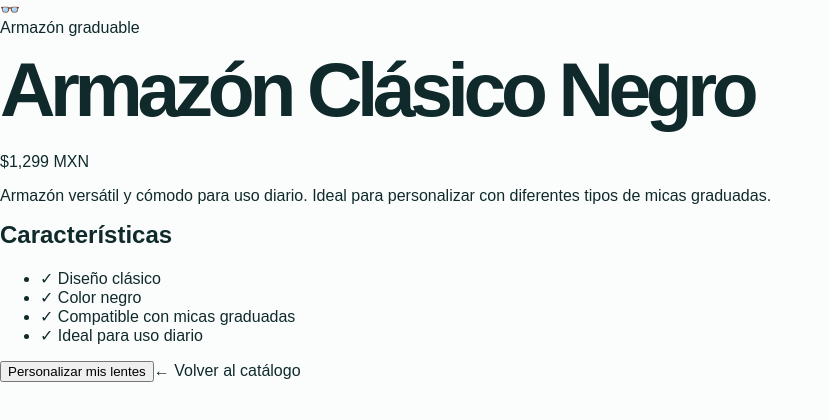
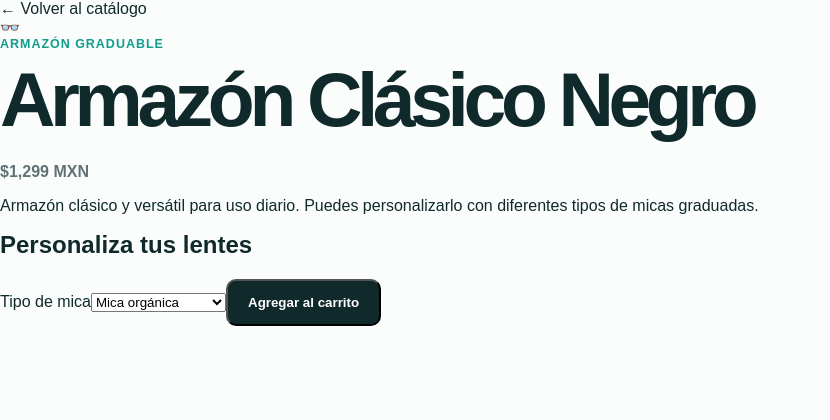
Before and after one commit to Hades33250/tienda-optica, a Next.js app: page /lentes/armazon-clasico-negro in a window 1280 px wide. Shown: the top 420 px of the page, without its empty margins (0-830 px from the left). Built offline with nearby package versions, Linux system fonts and the light colour scheme.

Commit message:
Update page.tsx

```diff
--- a/app/lentes/[slug]/page.tsx
+++ b/app/lentes/[slug]/page.tsx
@@ -1,24 +1,10 @@
-type Product = {
-  name: string;
-  category: string;
-  price: string;
-  description: string;
-  features: string[];
-};
-
-const products: Record<string, Product> = {
+const products = {
   "armazon-clasico-negro": {
     name: "Armazón Clásico Negro",
     category: "Armazón graduable",
     price: "$1,299 MXN",
     description:
-      "Armazón versátil y cómodo para uso diario. Ideal para personalizar con diferentes tipos de micas graduadas.",
-    features: [
-      "Diseño clásico",
-      "Color negro",
-      "Compatible con micas graduadas",
-      "Ideal para uso diario",
-    ],
+      "Armazón clásico y versátil para uso diario. Puedes personalizarlo con diferentes tipos de micas graduadas.",
   },
 
   "armazon-transparente": {
@@ -26,13 +12,7 @@ const products: Record<string, Product> = {
     category: "Armazón graduable",
     price: "$1,499 MXN",
     description:
-      "Armazón ligero y moderno con acabado transparente. Una opción adaptable para diferentes estilos.",
-    features: [
-      "Diseño moderno",
-      "Acabado transparente",
-      "Compatible con micas graduadas",
-      "Estructura ligera",
-    ],
+      "Diseño moderno, ligero y fácil de combinar con diferentes estilos.",
   },
 
   "lentes-solares-urban": {
@@ -40,13 +20,7 @@ const products: Record<string, Product> = {
     category: "Lentes de sol",
     price: "$1,799 MXN",
     description:
-      "Lentes solares para proteger tus ojos y complementar tu estilo en exteriores.",
-    features: [
-      "Protección solar",
-      "Diseño urbano",
-      "Uso exterior",
-      "Montura cómoda",
-    ],
+      "Lentes solares para complementar tu estilo y proteger tus ojos en exteriores.",
   },
 };
 
@@ -60,78 +34,72 @@ export default async function ProductPage({
   params,
 }: ProductPageProps) {
   const { slug } = await params;
-  const product = products[slug];
+
+  const product = products[slug as keyof typeof products];
 
   if (!product) {
     return (
-      <main className="mx-auto max-w-4xl px-6 py-20">
-        <h1 className="text-3xl font-bold">
-          Producto no encontrado
-        </h1>
+      <main className="product-page">
+        <h1>Producto no encontrado</h1>
 
-        <p className="mt-4 text-slate-600">
+        <p>
           El producto que buscas no existe o ya no está disponible.
         </p>
 
-        <a
-          href="/"
-          className="mt-8 inline-block rounded-lg bg-teal-700 px-5 py-3 font-semibold text-white"
-        >
-          Volver al inicio
-        </a>
+        <a href="/">Volver al inicio</a>
       </main>
     );
   }
 
   return (
-    <main className="min-h-screen bg-slate-50 px-6 py-16">
-      <div className="mx-auto grid max-w-6xl gap-12 md:grid-cols-2">
-        <div className="flex min-h-[420px] items-center justify-center rounded-3xl bg-[#eaf6f5] text-8xl">
+    <main className="product-page">
+      <a href="/" className="back-link">
+        ← Volver al catálogo
+      </a>
+
+      <section className="product-detail">
+        <div className="product-detail-image">
           👓
         </div>
 
-        <section>
-          <p className="text-sm font-bold uppercase tracking-[0.2em] text-teal-700">
+        <div className="product-detail-content">
+          <p className="product-category">
             {product.category}
           </p>
 
-          <h1 className="mt-4 text-4xl font-bold text-slate-900">
-            {product.name}
-          </h1>
+          <h1>{product.name}</h1>
 
-          <p className="mt-5 text-2xl font-bold text-slate-800">
-            {product.price}
-          </p>
+          <p className="price">{product.price}</p>
 
-          <p className="mt-6 leading-7 text-slate-600">
+          <p className="product-description">
             {product.description}
           </p>
 
-          <h2 className="mt-8 text-xl font-bold">
-            Características
-          </h2>
+          <h2>Personaliza tus lentes</h2>
 
-          <ul className="mt-4 space-y-3 text-slate-600">
-            {product.features.map((feature) => (
-              <li key={feature}>✓ {feature}</li>
-            ))}
-          </ul>
+          <label htmlFor="lens-type">
+            Tipo de mica
+          </label>
 
-          <button
-            type="button"
-            className="mt-10 w-full rounded-lg bg-teal-700 px-6 py-4 font-bold text-white transition hover:bg-teal-800"
-          >
-            Personalizar mis lentes
+          <select id="lens-type" name="lens-type">
+            <option value="organica">
+              Mica orgánica
+            </option>
+
+            <option value="antirreflejante">
+              Mica antirreflejante
+            </option>
+
+            <option value="filtro-azul">
+              Mica con filtro azul
+            </option>
+          </select>
+
+          <button type="button" className="button button-primary">
+            Agregar al carrito
           </button>
-
-          <a
-            href="/"
-            className="mt-4 block text-center text-sm font-semibold text-teal-700"
-          >
-            ← Volver al catálogo
-          </a>
-        </section>
-      </div>
+        </div>
+      </section>
     </main>
   );
 }
```
